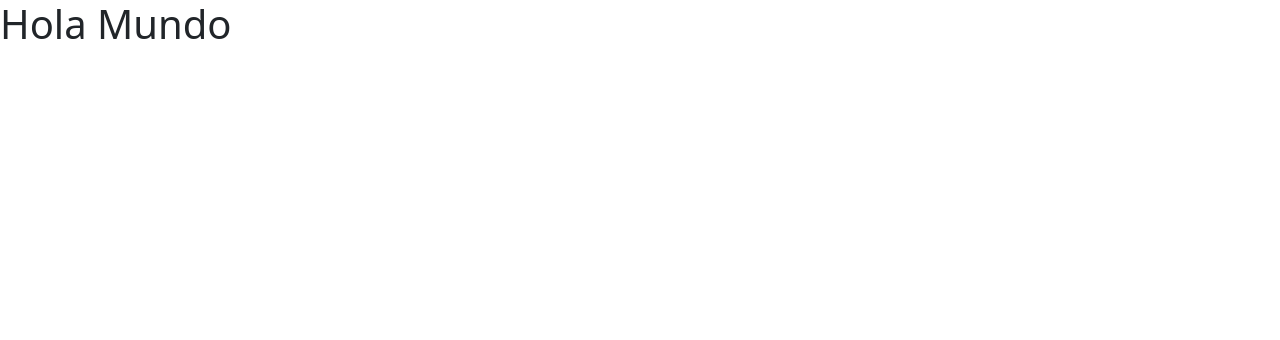
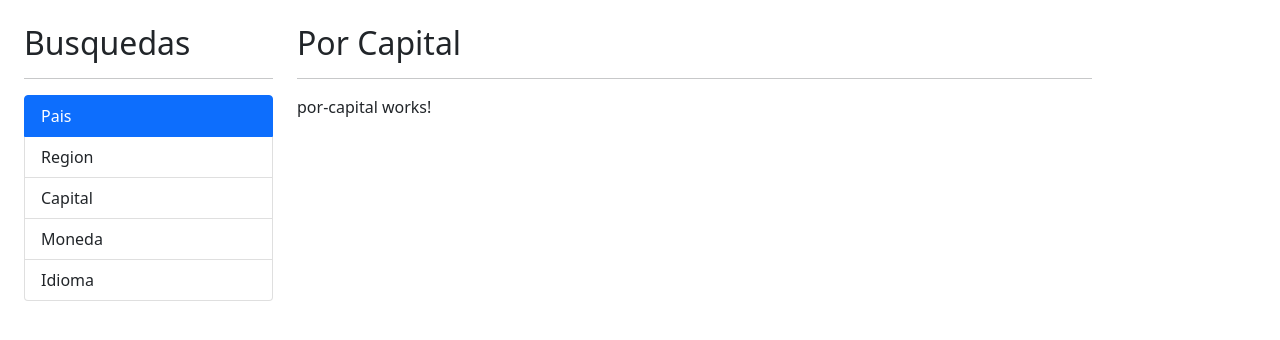
Before and after one commit to escalantedanny/buscador-paises-angular, an Angular app: page / in a window 1280 px wide. Shown: the top 340 px of the page. Built offline with nearby package versions, Linux system fonts and the light colour scheme.

Commit message:
configuración de las rutas para la aplicacion

```diff
--- a/src/app/app-routing.module.ts
+++ b/src/app/app-routing.module.ts
@@ -1,11 +1,52 @@
 import { NgModule } from '@angular/core';
 import { Routes, RouterModule } from '@angular/router';
+import { PorPaisComponent } from './pais/pages/por-pais/por-pais.component';
+import { PorRegionComponent } from './pais/pages/por-region/por-region.component';
+import { PorCapitalComponent } from './pais/pages/por-capital/por-capital.component';
+import { PorIdiomaComponent } from './pais/pages/por-idioma/por-idioma.component';
+import { PorMonedaComponent } from './pais/pages/por-moneda/por-moneda.component';
+import { VerPaisComponent } from './pais/pages/ver-pais/ver-pais.component';
 
 
-const routes: Routes = [];
+const routes: Routes = [
+  {
+    path: '',
+    component: PorPaisComponent,
+    pathMatch: 'full'
+  },
+  {
+    path: 'region',
+    component: PorRegionComponent
+  },
+  {
+    path: 'capital',
+    component: PorCapitalComponent
+  },
+  {
+    path: 'idioma',
+    component: PorIdiomaComponent
+  },
+  {
+    path: 'moneda',
+    component: PorMonedaComponent
+  },
+  {
+    path: 'pais/:id',
+    component: VerPaisComponent
+  },
+  {
+    path: '**',
+    redirectTo: ''
+  }
+
+];
 
 @NgModule({
-  imports: [RouterModule.forRoot(routes)],
-  exports: [RouterModule]
+  imports: [
+    RouterModule.forRoot(routes)
+  ],
+  exports: [
+    RouterModule
+  ]
 })
 export class AppRoutingModule { }
--- a/src/app/app.component.html
+++ b/src/app/app.component.html
@@ -1 +1,46 @@
-<h1>Hola Mundo</h1>
+<div class="row container mt-4">
+
+    <div class="col-4 col-md-3">
+        <h2>Busquedas</h2>
+        <hr>
+        <ul class="list-group">
+            <li
+                routerLink=""
+                routerLinkActive="active"
+                [routerLinkActiveOptions]="{exact: true}"
+                class="list-group-item"
+            >Pais
+            </li>
+            <li
+                routerLink="region"
+                routerLinkActive="active"
+                class="list-group-item"
+            >Region
+            </li>
+            <li
+                routerLink="capital"
+                routerLinkActive="active"
+                class="list-group-item"
+            >Capital
+            </li>
+            <li
+                routerLink="moneda"
+                routerLinkActive="active"
+                class="list-group-item"
+            >Moneda
+            </li>
+            <li
+                routerLink="idioma"
+                routerLinkActive="active"
+                class="list-group-item"
+            >Idioma
+            </li>
+        </ul>
+    </div>
+    <div class="col col-md-9 col-xs-6">
+        <h2>Por Capital</h2>
+        <hr>
+        <app-por-capital></app-por-capital>
+    </div>
+
+</div>
```
